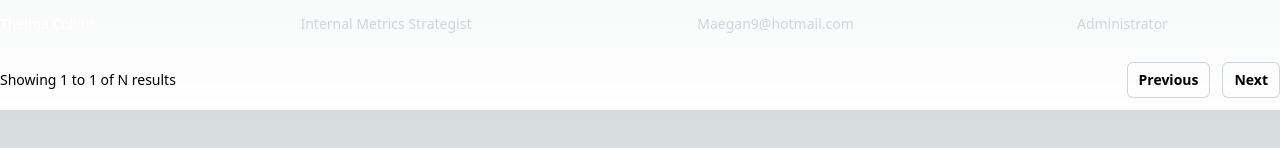
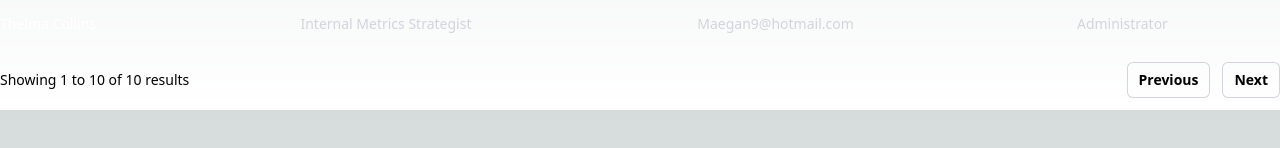
Before and after one commit to gorrion-io/summer-camp-2023, a Next.js app: page /task in a window 1280 px wide. Shown: the part 560-708 px from the top of the page. Built offline with nearby package versions, Linux system fonts and the light colour scheme.

Commit message:
feat: Create client-side pagination functionality

```diff
--- /dev/null
+++ b/constans.ts
@@ -0,0 +1 @@
+export const TOTAL_AMOUNT_OF_USERS_PER_PAGE: number = 10;
--- a/pages/api/people.ts
+++ b/pages/api/people.ts
@@ -1,6 +1,7 @@
-import type {NextApiRequest, NextApiResponse} from "next";
-import {faker} from "@faker-js/faker";
-import {User} from "@/types";
+import type { NextApiRequest, NextApiResponse } from "next";
+import { faker } from "@faker-js/faker";
+import { User } from "@/types";
+import { TOTAL_AMOUNT_OF_USERS_PER_PAGE } from "@/constans";
 
 type Response<T> = {
   readonly data: T;
@@ -12,7 +13,7 @@ type ErrorResponse = {
   readonly error: string;
 };
 
-function generateRandomUsers  (totalAmountOfUsers: number): User[] {
+function generateRandomUsers(totalAmountOfUsers: number): User[] {
   const users: User[] = [];
   for (let i: number = 0; i < totalAmountOfUsers; i++) {
     const user: User = {
@@ -31,9 +32,10 @@ export default function handler(
   res: NextApiResponse<Response<User[]> | ErrorResponse>
 ): void {
   const { page = "1" } = req.query;
-  const usersAmountPerPage: number = 10;
   const totalAmountOfUsers: number = 100;
-  const totalAmountOfPages: number = Math.ceil(totalAmountOfUsers / usersAmountPerPage);
+  const totalAmountOfPages: number = Math.ceil(
+    totalAmountOfUsers / TOTAL_AMOUNT_OF_USERS_PER_PAGE
+  );
 
   const currentPage: number = Number(page);
   if (currentPage > totalAmountOfPages) {
@@ -41,18 +43,20 @@ export default function handler(
     return;
   }
 
-  const startIndex: number = (currentPage - 1) * usersAmountPerPage;
-  const endIndex: number = startIndex + usersAmountPerPage;
+  const startIndex: number = (currentPage - 1) * TOTAL_AMOUNT_OF_USERS_PER_PAGE;
+  const endIndex: number = startIndex + TOTAL_AMOUNT_OF_USERS_PER_PAGE;
 
-  const users: User[] = generateRandomUsers(totalAmountOfUsers)
+  const users: User[] = generateRandomUsers(totalAmountOfUsers);
   const paginatedUsers: User[] = users.slice(startIndex, endIndex);
-  const sortedAndPaginatedUsers: User[] = paginatedUsers.sort((a: User, b: User) => a.name.localeCompare(b.name));
+  const sortedAndPaginatedUsers: User[] = paginatedUsers.sort(
+    (a: User, b: User) => a.name.localeCompare(b.name)
+  );
 
   const response: Response<User[]> = {
     data: sortedAndPaginatedUsers,
     currentPage,
-    totalAmountOfPages
+    totalAmountOfPages,
   };
 
   res.status(200).json(response);
-};
+}
--- a/pages/task.tsx
+++ b/pages/task.tsx
@@ -1,13 +1,36 @@
-import {ReactElement} from "react";
+import { ReactElement, useState } from "react";
 import useSWR from "swr";
-import {User} from "@/types";
+import { User } from "@/types";
+import { TOTAL_AMOUNT_OF_USERS_PER_PAGE } from "@/constans";
 
+const fetcher = async (url: string) => {
+  const response = await fetch(url);
+  return response.json();
+};
 export default function Task(): ReactElement {
-  const fetcher = (url: string) => fetch(url).then(response => response.json())
-  const { data, error } = useSWR("/api/people", fetcher)
-  if (error) return <div>Failed to load</div>
-  if (!data) return <div>Loading...</div>
+  const [currentPage, setCurrentPage] = useState(1);
+  const { data, error } = useSWR(`/api/people?page=${currentPage}`, fetcher);
+  if (error) return <div>Failed to load</div>;
+  if (!data) return <div>Loading...</div>;
 
+  const startIndex = (currentPage - 1) * TOTAL_AMOUNT_OF_USERS_PER_PAGE;
+  const endIndex = startIndex + TOTAL_AMOUNT_OF_USERS_PER_PAGE;
+  const totalPages = data.totalAmountOfPages;
+
+  const handlePreviousPage = (): void => {
+    if (currentPage > 1) {
+      setCurrentPage(currentPage - 1);
+    }
+  };
+
+  const handleNextPage = (): void => {
+    if (currentPage < totalPages) {
+      setCurrentPage(currentPage + 1);
+    }
+  };
+
+  console.log(currentPage);
+  console.log(data.data);
   return (
     <div className="mx-auto max-w-7xl">
       <div className="mt-8 flow-root">
@@ -46,7 +69,8 @@ export default function Task(): ReactElement {
                 </tr>
               </thead>
               <tbody className="divide-y divide-gray-800">
-                {data.data.map(({name, title, email, role}: User): ReactElement => (
+                {data.data.map(
+                  ({ name, title, email, role }: User): ReactElement => (
                     <tr key={email}>
                       <td className="whitespace-nowrap py-4 pl-4 pr-3 text-sm font-medium text-white sm:pl-0">
                         {name}
@@ -61,34 +85,37 @@ export default function Task(): ReactElement {
                         {role}
                       </td>
                     </tr>
-                ))}
+                  )
+                )}
               </tbody>
             </table>
-            {/* TODO: Pagination */}
             <nav
               className="flex items-center justify-between py-3"
               aria-label="Pagination"
             >
               <div className="hidden sm:block">
                 <p className="text-sm">
-                  Showing <span className="font-medium">1</span> to{" "}
-                  <span className="font-medium">1</span> of{" "}
-                  <span className="font-medium">N</span> results
+                  Showing <span className="font-medium">{startIndex + 1}</span>{" "}
+                  to <span className="font-medium">{endIndex}</span> of{" "}
+                  <span className="font-medium">{data.data.length}</span>{" "}
+                  results
                 </p>
               </div>
               <div className="flex flex-1 justify-between sm:justify-end">
-                <a
-                  href="#"
+                <button
+                  onClick={handlePreviousPage}
+                  disabled={currentPage === 1}
                   className="relative inline-flex items-center rounded-md px-3 py-2 text-sm font-semibold ring-1 ring-inset ring-gray-300 hover:bg-gray-50 focus-visible:outline-offset-0"
                 >
                   Previous
-                </a>
-                <a
-                  href="#"
+                </button>
+                <button
+                  onClick={handleNextPage}
+                  disabled={currentPage === totalPages}
                   className="relative ml-3 inline-flex items-center rounded-md px-3 py-2 text-sm font-semibold ring-1 ring-inset ring-gray-300 hover:bg-gray-50 focus-visible:outline-offset-0"
                 >
                   Next
-                </a>
+                </button>
               </div>
             </nav>
           </div>
```
Lines whose indentation alone changed are shown as unchanged.
